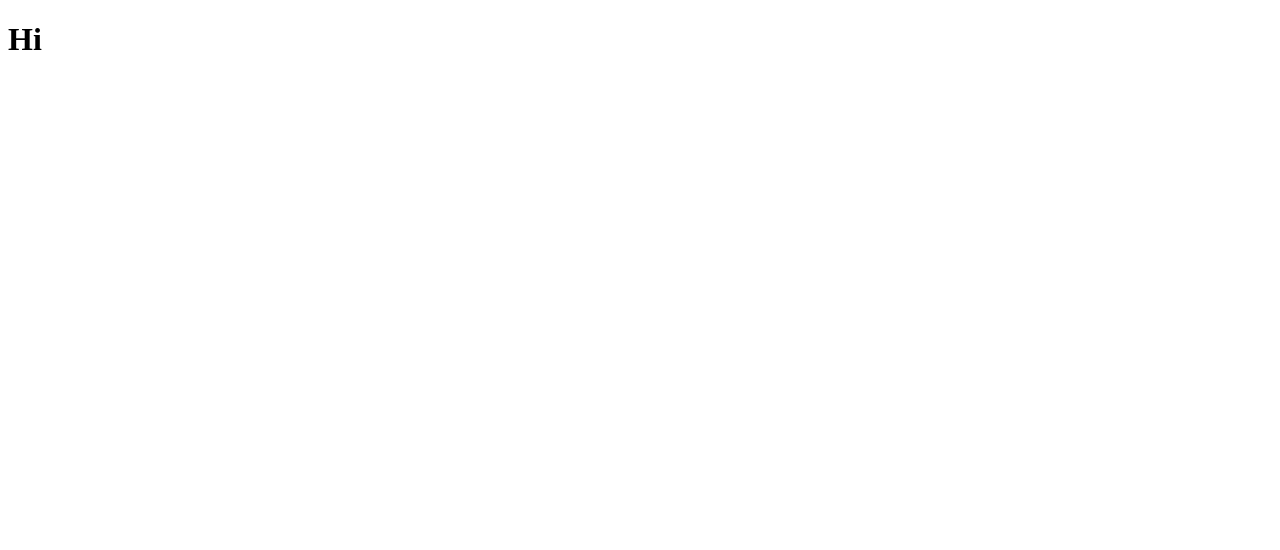
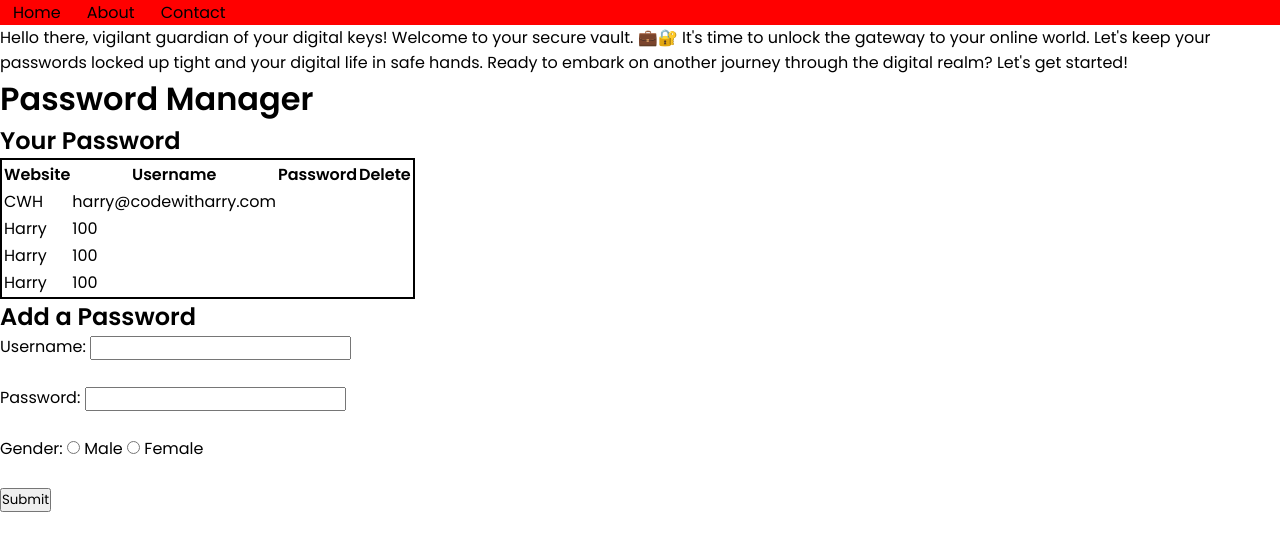
Before and after one commit to Clocermate/Password-Manager, a plain HTML site: page index.html in a window 1280 px wide. Drawn offline with Linux system fonts and the light colour scheme.

Commit message:
basic html file complete

```diff
--- a/index.html
+++ b/index.html
@@ -1,12 +1,79 @@
 <!DOCTYPE html>
 <html lang="en">
+
 <head>
     <meta charset="UTF-8">
     <meta name="viewport" content="width=device-width, initial-scale=1.0">
     <title>Pass X - Your Personal Password Manager</title>
     <link rel="stylesheet" href="style.css">
 </head>
+
 <body>
-    <h1>Hi</h1>
+    <nav>
+        <ul>
+            <li>Home</li>
+            <li>About</li>
+            <li>Contact</li>
+
+        </ul>
+
+    </nav>
+    <div class="container">
+        <p>Hello there, vigilant guardian of your digital keys! Welcome to your secure vault. 💼🔐 It's time to unlock
+            the gateway to your online world. Let's keep your passwords locked up tight and your digital life in safe
+            hands. Ready to embark on another journey through the digital realm? Let's get started!</p>
+    </div>
+    <h1>Password Manager</h1>
+    <h2>Your Password</h2>
+    <table>
+        <tr>
+          <th>Website</th>
+          <th>Username</th>
+          <th>Password</th>
+          <th>Delete</th>
+        </tr>
+        <tr>
+          <td>CWH</td>
+          <td>harry@codewitharry.com</td>
+        </tr>
+        <tr>
+          <td>Harry</td>
+          <td>100</td>
+        </tr>
+        <tr>
+          <td>Harry</td>
+          <td>100</td>
+        </tr>
+        <tr>
+          <td>Harry</td>
+          <td>100</td>
+        </tr>
+      </table>
+
+    <h2>Add a Password</h2>
+    <form action="/submit" method="post">
+      <!-- Text input for username -->
+      <label for="username">Username:</label>
+      <input type="text" id="username" name="username" required>
+      <br><br>
+
+      <!-- Password input -->
+      <label for="password">Password:</label>
+      <input type="password" id="password" name="password" required>
+      <br><br>
+
+      <!-- Radio buttons for gender -->
+      <label>Gender:</label>
+      <input type="radio" id="male" name="gender" value="male">
+      <label for="male">Male</label>
+      <input type="radio" id="female" name="gender" value="female">
+      <label for="female">Female</label>
+      <br><br>
+
+      <!-- Submit button -->
+      <input type="submit" value="Submit">
+    </form>
+    <p></p>
 </body>
+
 </html>
--- a/style.css
+++ b/style.css
@@ -0,0 +1,20 @@
+@import url('https://fonts.googleapis.com/css2?family=Poppins:wght@300;400;600&family=Roboto:wght@300&display=swap');
+*{
+    margin: 0;
+    padding: 0;
+    font-family: 'Poppins', sans-serif;
+}
+nav{
+    background-color: red;
+}
+ul
+{
+    display: flex;
+}
+ul li{
+    list-style: none;
+    margin: 0 13px;
+}
+table ,tr{
+    border: 2px solid black;
+}
```
